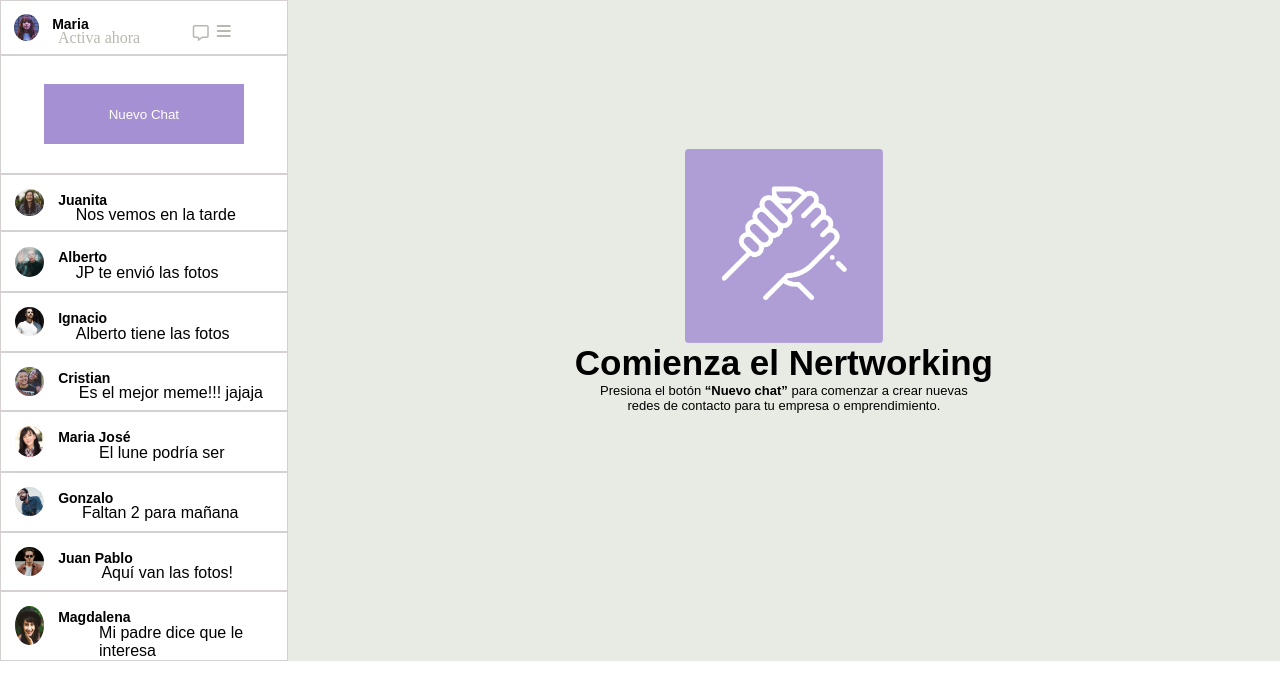
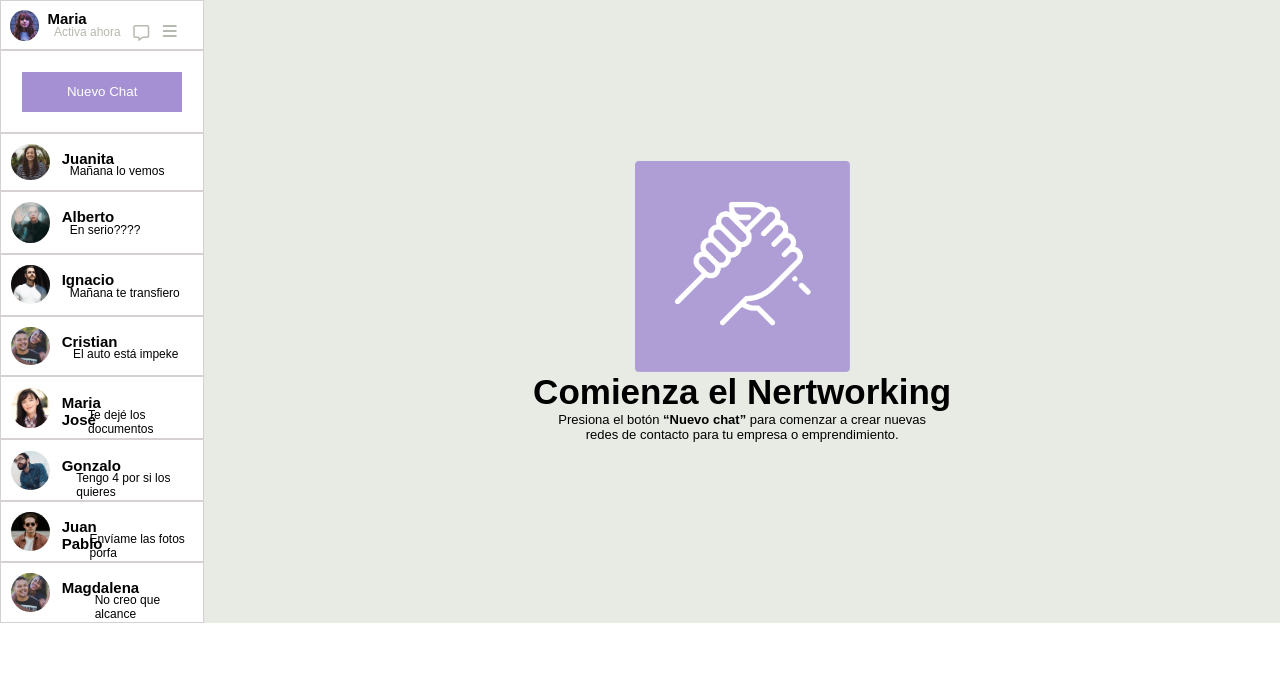
Before and after one commit to Noxvill/sistema-mensajeria, a plain HTML site: page index.html in a window 1280 px wide. Drawn offline with Linux system fonts and the light colour scheme.

Commit message:
Cambios generales

```diff
--- a/assets/css/style.css
+++ b/assets/css/style.css
@@ -17,6 +17,7 @@
     justify-content: center;
     width: 100%;
     height: auto;
+
     background-color: #E8EBE4;
 }
 
@@ -60,26 +61,44 @@
 
 /* Columna izquierda Contactos */
 .contactos {
+    display: flex;
+    flex-direction: column;
     /* width: 29%; */
-    flex-basis: 29%;
+    flex-basis: 19%;
+    /* height: auto; */
     background-color: #FFF;
-    align-items: center;
-    /* height: 100vh; */
+    /* align-items: center; */
+
 }
 
-/* Caja contenedora de contacto */
+/* Caja contenedora de contacto superior */
 
-.maria {
+.mainchat {
     display: flex;
     flex-direction: row;
-    /* justify-content: space-between; */
+    justify-content: space-between;
     border: solid 1px rgb(214, 209, 209);
 }
+
 
 .datoscontacto{
 
     display: flex;
     flex-direction: row;
+
+}
+
+.nombre {
+    font-family: 'Roboto Flex', sans-serif;
+    font-size: 15px;
+    margin: 5% 0 0 0;
+}
+
+.estado {
+    font-family: 'Roboto Flex', sans-serif;
+    color: #b5b9af;
+    margin: 14% 0 0 -19%;
+    font-size: 12px;
 
 }
 
@@ -91,29 +110,52 @@
 }
 
 .icon1 i {
-    margin: 150% 0 2% -400%;
+    margin: 150% 0 2% -250%;
 }
 
 .icon2 i {
-    margin: 160% 0 2% -400%;
+    margin: 160% 0 2% -190%;
 }
-.maria img {
+.mainchat img {
+    /* display: flex; */
+
     margin: 5%;
-    width: 10%;
+    width: 17%;
     border-radius: 50%;
 }
 
-.nombre {
-    font-family: 'Roboto Flex', sans-serif;
-    font-size: 14px;
-    margin: 6% 0 0 0;
+/* caja contenedor contactos inferiores */
+
+.mainchat2 {
+    display: flex;
+    flex-direction: row;
+    /* justify-content: space-between; */
+    border: solid 1px rgb(214, 209, 209);
 }
 
-.estado {
-    color: #b5b9af;
-    margin: 11% 0 0 -12%;
+.mainchat2 img {
+    /* display: flex; */
 
+    margin: 5%;
+    width: 19%;
+    border-radius: 50%;
 }
+
+.nombre2 {
+    font-family: 'Roboto Flex', sans-serif;
+    font-size: 15px;
+    margin: 8% 0 0 1%;
+}
+
+/* Estilo de las líneas de chat */
+
+.chatline {
+    color: #000000;
+    margin: 15% 0 0 -22%;
+    font-family: 'Roboto Flex', sans-serif;
+    font-size: 12px;
+}
+
 
 /* Botón nuevo chat */
 .botonDiv{
@@ -129,19 +171,9 @@
     background-color: #a490d2;
     border-color: #a490d2;
     /* border-radius: 15px; */
-    height: 60px;
-    width: 200px;
+    height: 40px;
+    width: 160px;
     color: #FFF;
     font-family: 'Roboto Flex', sans-serif;
     border: none;
 }
-
-
-
-/* Estilo de las líneas de chat */
-
-.chatline {
-    color: #000000;
-    margin: 11% 0 0 -11%;
-    font-family: 'Roboto Flex', sans-serif;
-}
--- a/index.html
+++ b/index.html
@@ -14,7 +14,7 @@
 
     <!-- Columna Izquierda o contactos -->
    <div class="contactos">
-    <div class="maria">
+    <div class="mainchat">
     <div class="datoscontacto">
         <img src="./assets/img/maria.jpg" alt="maria">
         <p class="nombre"><strong>Maria</strong></p>
@@ -34,54 +34,69 @@
     <div class="botonDiv">
         <button class="botonNuevoChat">Nuevo Chat</button>
     </div>
-    <div class="maria">
-        <img src="./assets/img/juanita.jpg" alt="juanita">
-        <p class="nombre"><strong>Juanita</strong></p>
-        <p class="chatline">Nos vemos en la tarde</p>
 
+    <div class="mainchat2">
+        <div class="datoscontacto">
+            <img src="./assets/img/juanita.jpg" alt="juanita">
+            <p class="nombre2"><strong>Juanita</strong></p>
+            <p class="chatline">Mañana lo vemos</p>
+        </div>
     </div>
-    <div class="maria">
-        <img src="./assets/img/alberto.jpg" alt="alberto">
-        <p class="nombre"><strong>Alberto</strong></p>
-        <p class="chatline">JP te envió las fotos</p>
 
+    <div class="mainchat2">
+        <div class="datoscontacto">
+            <img src="./assets/img/alberto.jpg" alt="alberto">
+            <p class="nombre2"><strong>Alberto</strong></p>
+            <p class="chatline">En serio????</p>
+        </div>
     </div>
-    <div class="maria">
-        <img src="./assets/img/ignacio.jpg" alt="ignacio">
-        <p class="nombre"><strong>Ignacio</strong></p>
-        <p class="chatline">Alberto tiene las fotos</p>
 
+    <div class="mainchat2">
+        <div class="datoscontacto">
+            <img src="./assets/img/ignacio.jpg" alt="ignacio">
+            <p class="nombre2"><strong>Ignacio</strong></p>
+            <p class="chatline">Mañana te transfiero</p>
+        </div>
     </div>
-    <div class="maria">
-        <img src="./assets/img/cristian.jpg" alt="cristian">
-        <p class="nombre"><strong>Cristian</strong></p>
-        <p class="chatline">Es el mejor meme!!! jajaja</p>
+    <div class="mainchat2">
+        <div class="datoscontacto">
+            <img src="./assets/img/cristian.jpg" alt="cristian">
+            <p class="nombre2"><strong>Cristian</strong></p>
+            <p class="chatline">El auto está impeke</p>
+        </div>
+    </div>
 
+    <div class="mainchat2">
+        <div class="datoscontacto">
+            <img src="./assets/img/majose.jpg" alt="mariajosé">
+            <p class="nombre2"><strong>Maria José</strong></p>
+            <p class="chatline">Te dejé los documentos</p>
+        </div>
     </div>
-    <div class="maria">
-        <img src="./assets/img/majose.jpg" alt="mariajose">
-        <p class="nombre"><strong>Maria José</strong></p>
-        <p class="chatline">El lune podría ser</p>
+
+    <div class="mainchat2">
+        <div class="datoscontacto">
+            <img src="./assets/img/gonzalo.jpg" alt="gonzalo">
+            <p class="nombre2"><strong>Gonzalo</strong></p>
+            <p class="chatline">Tengo 4 por si los quieres</p>
         </div>
-    <div class="maria">
-        <img src="./assets/img/gonzalo.jpg" alt="gonzalo">
-        <p class="nombre"><strong>Gonzalo</strong></p>
-        <p class="chatline">Faltan 2 para mañana</p>
+    </div>
 
+    <div class="mainchat2">
+        <div class="datoscontacto">
+            <img src="./assets/img/juanpablo.jpg" alt="juanpablo">
+            <p class="nombre2"><strong>Juan Pablo</strong></p>
+            <p class="chatline">Envíame las fotos porfa</p>
+        </div>
     </div>
-    <div class="maria">
-        <img src="./assets/img/juanpablo.jpg" alt="juan pablo">
-        <p class="nombre"><strong>Juan Pablo</strong></p>
-        <br>
-        <p class="chatline">Aquí van las fotos!</p>
+    <div class="mainchat2">
+        <div class="datoscontacto">
+            <img src="./assets/img/cristian.jpg" alt="magdalena">
+            <p class="nombre2"><strong>Magdalena</strong></p>
+            <p class="chatline">No creo que alcance</p>
+        </div>
+    </div>
 
-    </div>
-    <div class="maria">
-        <img src="./assets/img/magdalena.jpg" alt="magdalena">
-        <p class="nombre"><strong>Magdalena</strong></p>
-        <p class="chatline">Mi padre dice que le interesa</p>
-
-    </div>
   </div>
 
 <!-- Columna derecha -->
```
